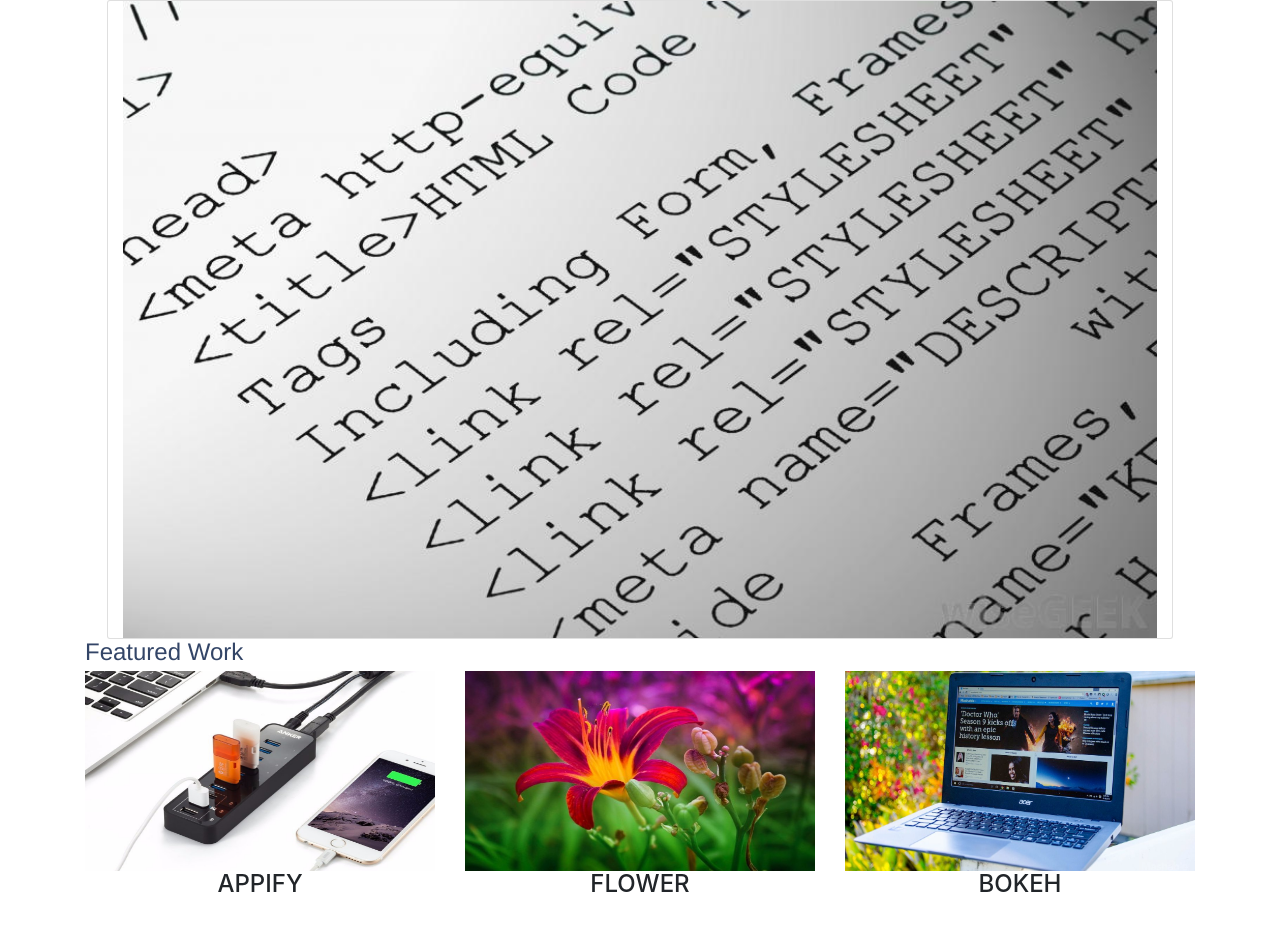
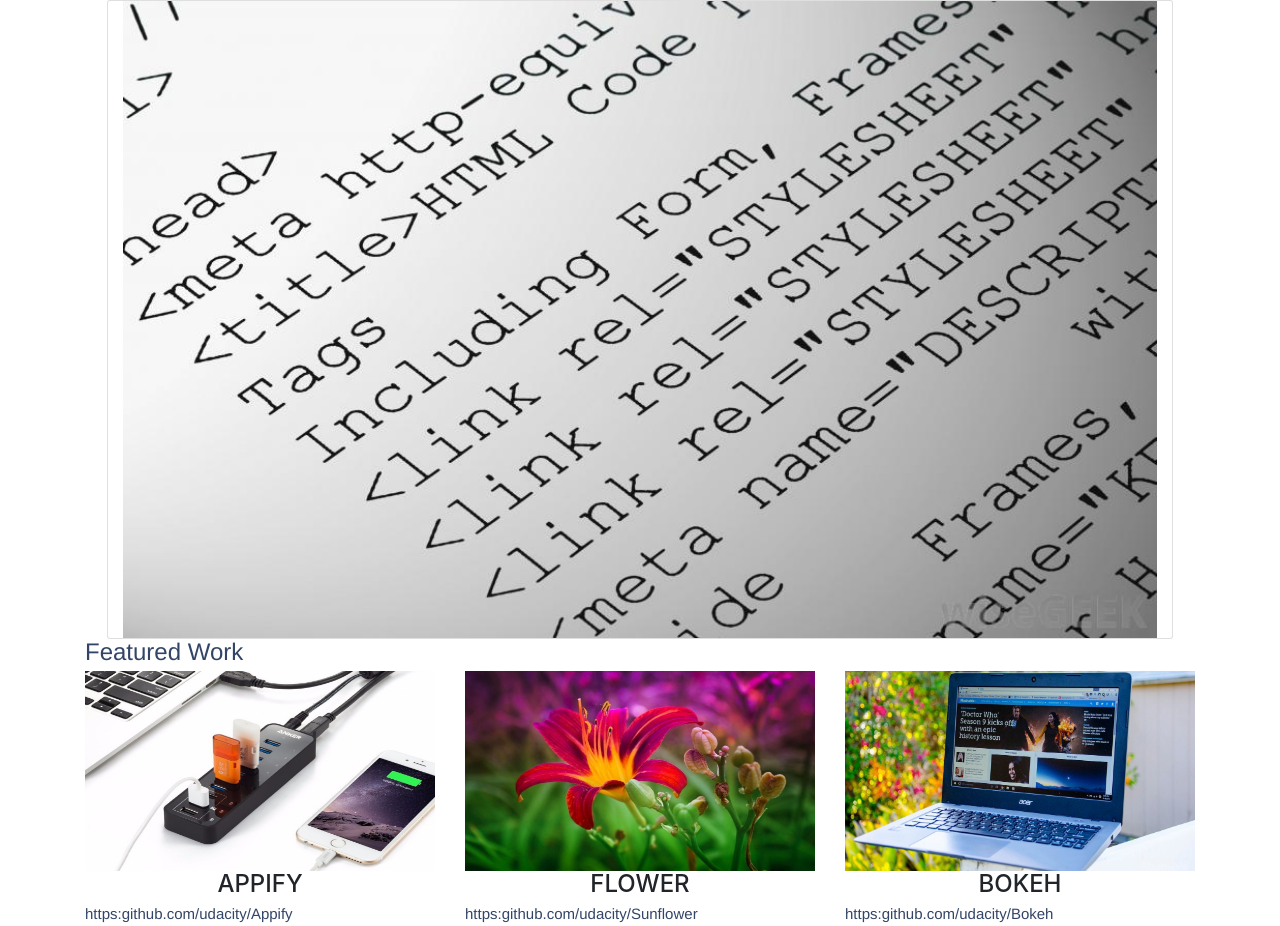
Before and after one commit to BJsssssss/design-portfolio, a plain HTML site: page index.html in a window 1280 px wide. Shown: the part 194-1120 px from the top of the page. Before the commit the page ends 1097 px from the top, so only its background shows below. Drawn offline with Linux system fonts and the light colour scheme.

Commit message:
HTML links added

```diff
--- a/css/style.css
+++ b/css/style.css
@@ -58,6 +58,6 @@ html{
 
 .html-link{
    font-family: Helvetica, Arial, sans-serif;
-   font-size: 25px;
+   font-size: 15px;
    color: #334567;
 }
--- a/index.html
+++ b/index.html
@@ -35,17 +35,17 @@
         <div class="col-md-4">
           <img class="image-lower" src="img/laptop_acc.jpg" alt="laptop accessories">
 		  <h2 class="center-text">APPIFY</h2>
-		  <a class="html-link" href="https:github.com/udacity/Appify"></a>
+		  <a class="html-link center-text" href="">https:github.com/udacity/Appify</a>
         </div>
         <div class="col-md-4">
           <img class="image-lower" src="img/Beautiful-Flower.jpg" alt="Beautiful Flower">
 		  <h2 class="center-text">FLOWER</h2>
-		  <a class="html-link" href="https:github.com/udacity/Sunflower"></a>
+		  <a class="html-link center-text" href="">https:github.com/udacity/Sunflower</a>
         </div>
         <div class="col-md-4">
           <img class="image-lower" src="img/laptop_images.jpg" alt="Bokeh">
 		  <h2 class="center-text">BOKEH</h2>
-		  <a class="html-link" href="https:github.com/udacity/Bokeh"></a>
+		  <a class="html-link center-text" href="">https:github.com/udacity/Bokeh</a>
         </div>
       </div>
     </div>
```
